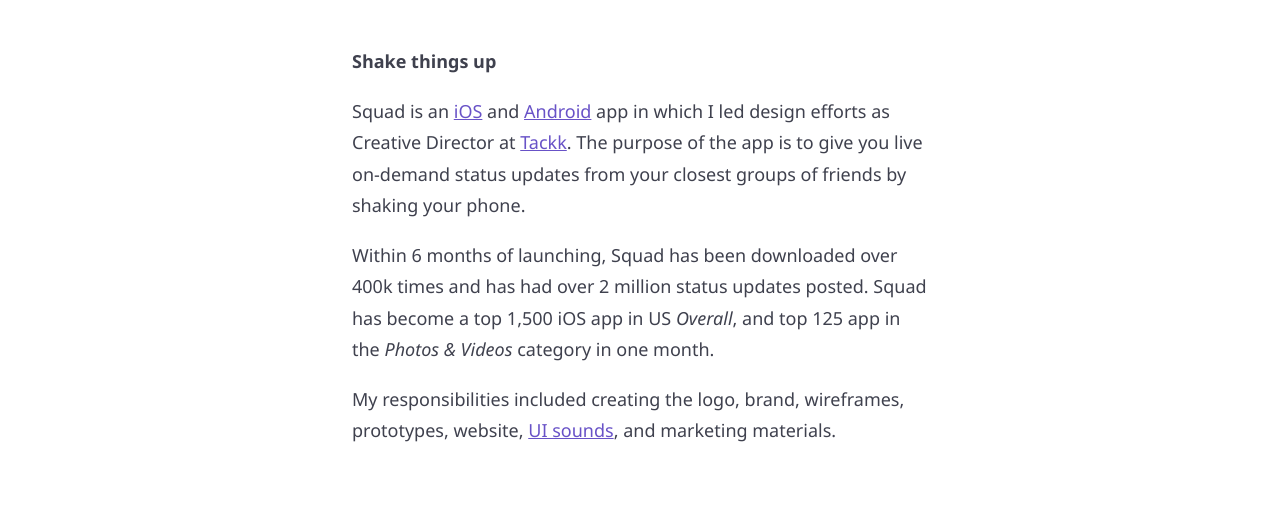
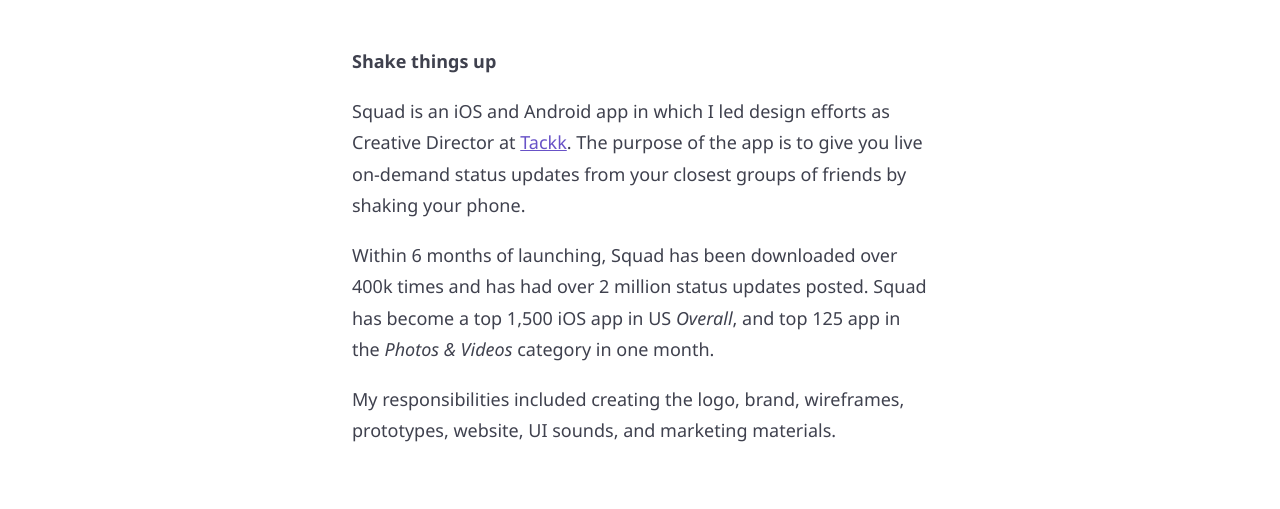
Before and after one commit to danklammer/danklammer.github.io, a Jekyll site: the page built from work/_posts/2016-01-01-squad.md, in a window 1280 px wide. Shown: the part 689-1198 px from the top of the page. Built offline with Jekyll 4.4.1, drawn with Linux system fonts in a browser that asks for light colours; part of the change alters nothing that is shown.

```diff
--- a/work/_posts/2016-01-01-squad.md
+++ b/work/_posts/2016-01-01-squad.md
@@ -21,17 +21,14 @@ sitemap:
 
 #### **Shake things up**
 
-Squad is an [iOS] and [Android] app in which I led design efforts as Creative Director at [Tackk]. The purpose of the app is to give you live on-demand status updates from your closest groups of friends by shaking your phone.
+Squad is an iOS and Android app in which I led design efforts as Creative Director at [Tackk]. The purpose of the app is to give you live on-demand status updates from your closest groups of friends by shaking your phone.
 
 Within 6 months of launching, Squad has been downloaded over 400k times and has had over 2 million status updates posted. Squad has become a top 1,500 iOS app in US *Overall*, and top 125 app in the *Photos &amp; Videos* category in one month.
 
-My responsibilities included creating the logo, brand, wireframes, prototypes, website, [UI sounds], and marketing materials.
+My responsibilities included creating the logo, brand, wireframes, prototypes, website, UI sounds, and marketing materials.
 
 
-[iOS]: https://itunes.apple.com/app/apple-store/id1043626975
-[Android]: https://play.google.com/store/apps/details?id=com.tackk.squad
 [Tackk]: /tackk
-[UI sounds]: https://soundcloud.com/danklammer/sets/squad-sounds/s-MWtGM
 
 
 <div class="project-gallery mt7" itemscope itemtype="http://schema.org/ImageGallery">
```
